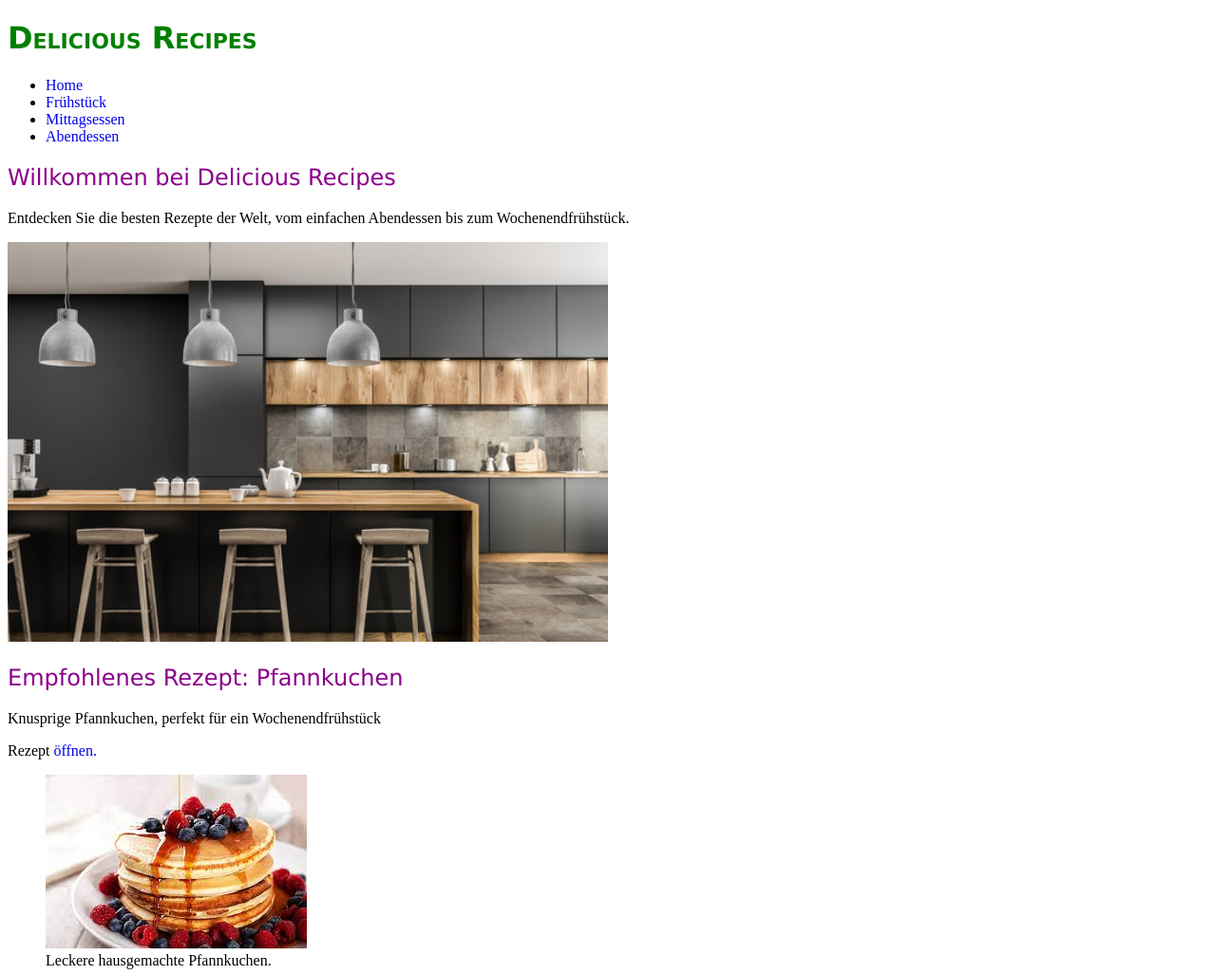
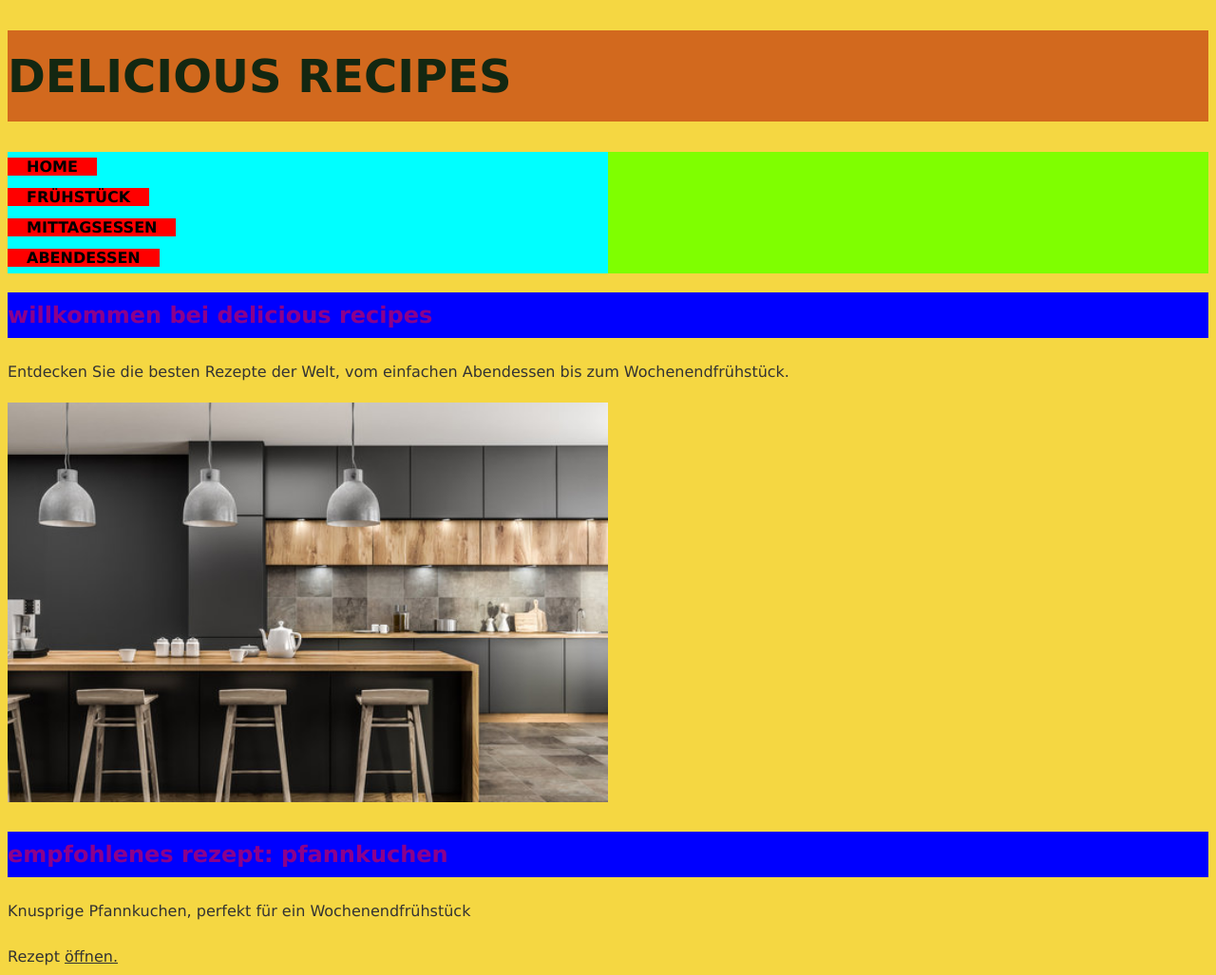
Before and after one commit to Lyna05/recipe_books, a plain HTML site: page index.html in a window 1280 px wide. Shown: the top 1027 px of the page at 95% size. Drawn offline with Linux system fonts and the light colour scheme.

Commit message:
Modifying the index page style.

```diff
--- a/styles.css
+++ b/styles.css
@@ -1,17 +1,46 @@
+*{
+    background-color: #f5d742;
+    font-family: 'Lucida Sans', sans-serif;
+    color: #333;
+    line-height: 2;
+
+}
+
 h1 {
-    color: green;
-    font-family:'Lucida Sans', 'Lucida Sans Regular', 'Lucida Sans Unicode', 'Geneva', 'Verdana', 'Sans Serif';
-    font-weight: bolder;
-    font-style: normal;
-    font-variant: small-caps;
+    color: #132711;
+    font-weight: bold;
+    text-transform: uppercase;
+    font-size: 300%;
+    background-color: chocolate;
 }
 
 h2 {
-    color:darkmagenta;
-    font-family:'Lucida Sans', 'Lucida Sans Regular', 'Lucida Sans Unicode', 'Geneva', 'Verdana', 'Sans Serif';
+    color:#8b008b;
     font-weight: lighter;
+    text-transform: lowercase;
+    font-weight: bold;
+    background-color: blue;
 }
 
-a {
+nav ul {
+    list-style: none;
+    background-color: chartreuse;
+    padding-left: 0%;
+}
+
+nav ul li {
+    background-color:aqua;
+    margin-left: 0%;
+    margin-right: 50%;
+}
+
+nav ul li a{
+    color: black;
+    text-transform: uppercase;
     text-decoration: none;
+    font-weight: bold;
+    background-color: red;
+    padding-right: 20px;
+    padding-left: 20px;
+
 }
```
